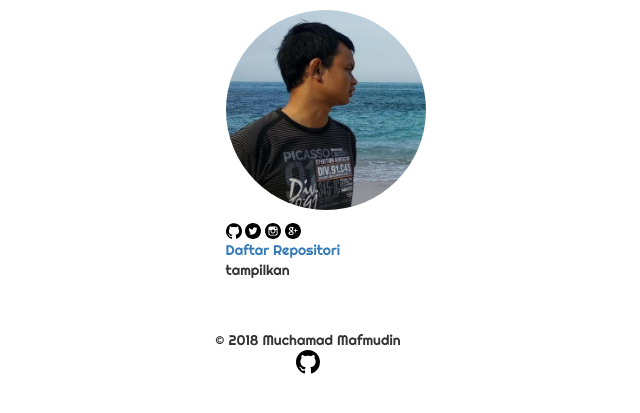
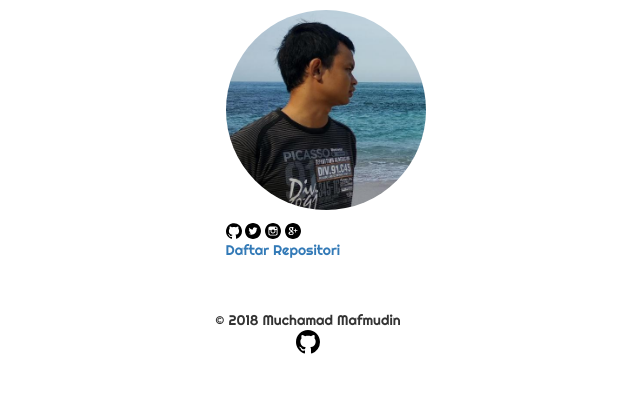
Before and after one commit to mafmudin/mafmudin.github.io, a PHP site: page / in a window 1280 px wide. Shown: the top 413 px of the page, without its empty margins (332-972 px from the left). Run offline with PHP 8.4, Linux system fonts and the light colour scheme.

Commit message:
change to php

```diff
--- a/index.php
+++ b/index.php
@@ -36,10 +36,6 @@
 
 				<br>
 				<a href="myrepo.html">Daftar Repositori</a><br>
-
-				<?php
-	echo "tampilkan";
-?>
 			</div>
 		</div>
 	</div>
```
